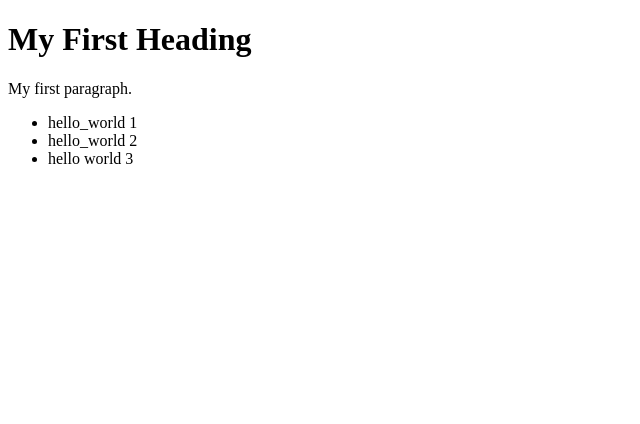
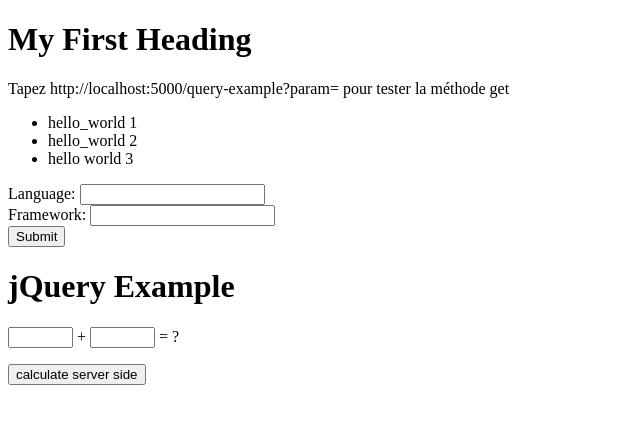
Before and after one commit to charlypoirier/4IF-WS, a Flask app: page / in a window 1280 px wide. Shown: the top 424 px of the page, without its empty margins (0-640 px from the left). Run offline with Flask 2, Linux system fonts and the light colour scheme; some libraries are stand-ins or nearby versions.

Commit message:
Un amphi d'OGP très productif / GET POST et AJAX

```diff
--- a/app/templates/index.html
+++ b/app/templates/index.html
@@ -1,14 +1,51 @@
  <!DOCTYPE html>
 <html>
+    <head>
+        <script src="https://ajax.googleapis.com/ajax/libs/jquery/3.1.0/jquery.min.js"></script>
+    </head>
 <body>
 
 <h1>My First Heading</h1>
-<p>My first paragraph.</p>
+<p>Tapez http://localhost:5000/query-example?param=<votreValeur> pour tester la méthode get</p>
 <ul>
     <li>{{data.a}}</li>
     <li>{{data.b}}</li>
     <li>{{data.c}}</li>
 </ul>
 
+<form method="POST">
+    Language: <input type="text" name="language"><br>
+    Framework: <input type="text" name="framework"><br>
+    <input type="submit" value="Submit"><br>
+</form>
+
+
+{% if 'language' in data %}
+    <p> Langauge : </p>
+    <p> {{ data.language }} </p>
+{% endif %}
+
+<script type=text/javascript>
+  $(function() {
+    $('#calculate').bind('click', function() {
+      $.getJSON('/_add_numbers', {
+        a: $('input[name="a"]').val(),
+        b: $('input[name="b"]').val()
+      }, function(data) {
+        $("#result").text(data.result);
+      });
+    });
+  });
+</script>
+
+<h1>jQuery Example</h1>
+<p><input type=text size=5 name=a> +
+   <input type=text size=5 name=b> =
+   <span id=result>?</span>
+<p><button id=calculate>calculate server side </button>
+
+
 </body>
+
+
 </html>
--- a/app/views.py
+++ b/app/views.py
@@ -1,11 +1,29 @@
 from app import app
-from flask import render_template
+from flask import render_template, request, jsonify
 
 
-@app.route("/")
+@app.route("/",  methods=['GET', 'POST'])
 def index():
     data = {'a': "hello_world 1", 'b': 'hello_world 2','c':'hello world 3'}
+    if request.method == 'POST' :
+        language = request.form.get('language')
+        framework = request.form['framework']
+        data['language'] = language
+        data['framework'] = framework
     return render_template("index.html", data=data)
+
+@app.route('/_add_numbers')
+def add_numbers():
+    a = request.args.get('a', 0, type=int)
+    b = request.args.get('b', 0, type=int)
+    return jsonify(result=a + b)
+
+
+@app.route('/query-example')
+def query_example():
+    parameter = request.args.get('param') #if key doesn't exist, returns None
+    return '''<h1>The param value is: {}</h1>
+              '''.format(parameter)
 
 @app.route("/about")
 def about():
```
Also changed, not shown: dbPedia-general.py (added, +34 -0 lines).
